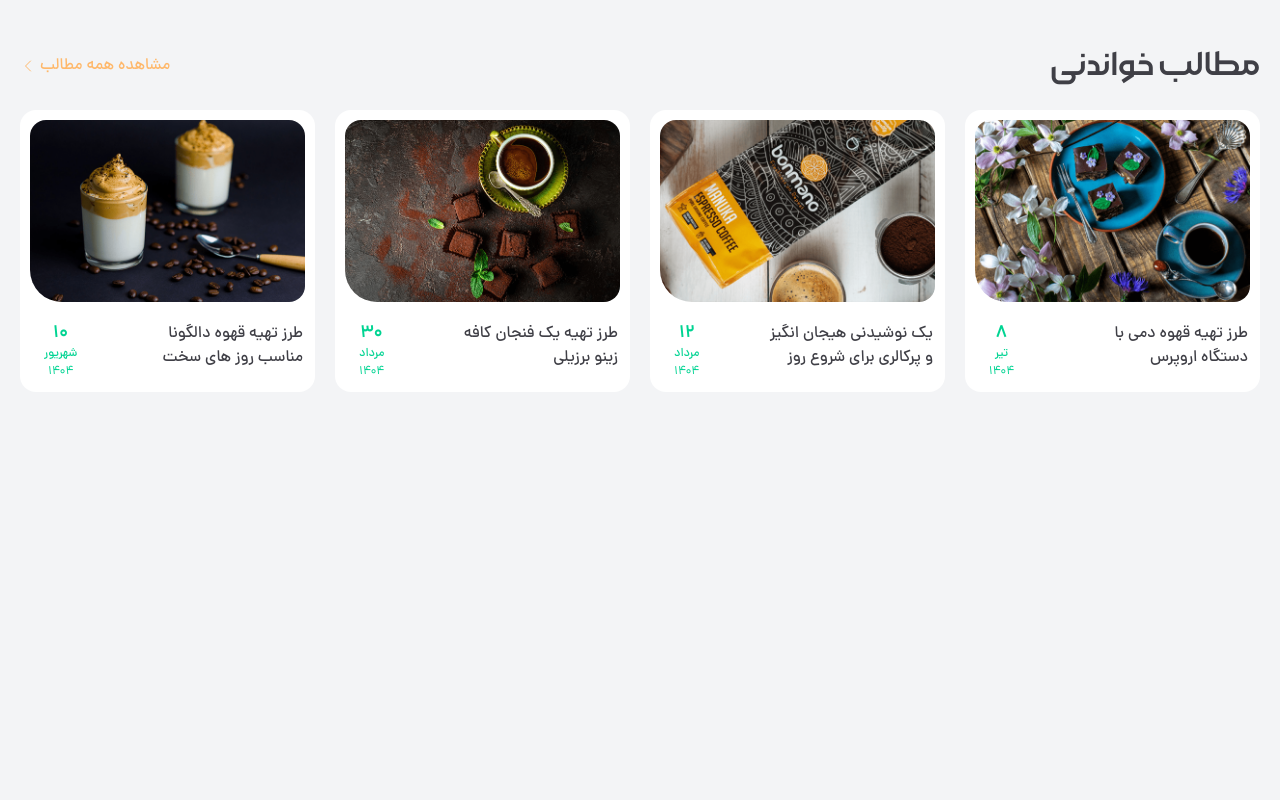
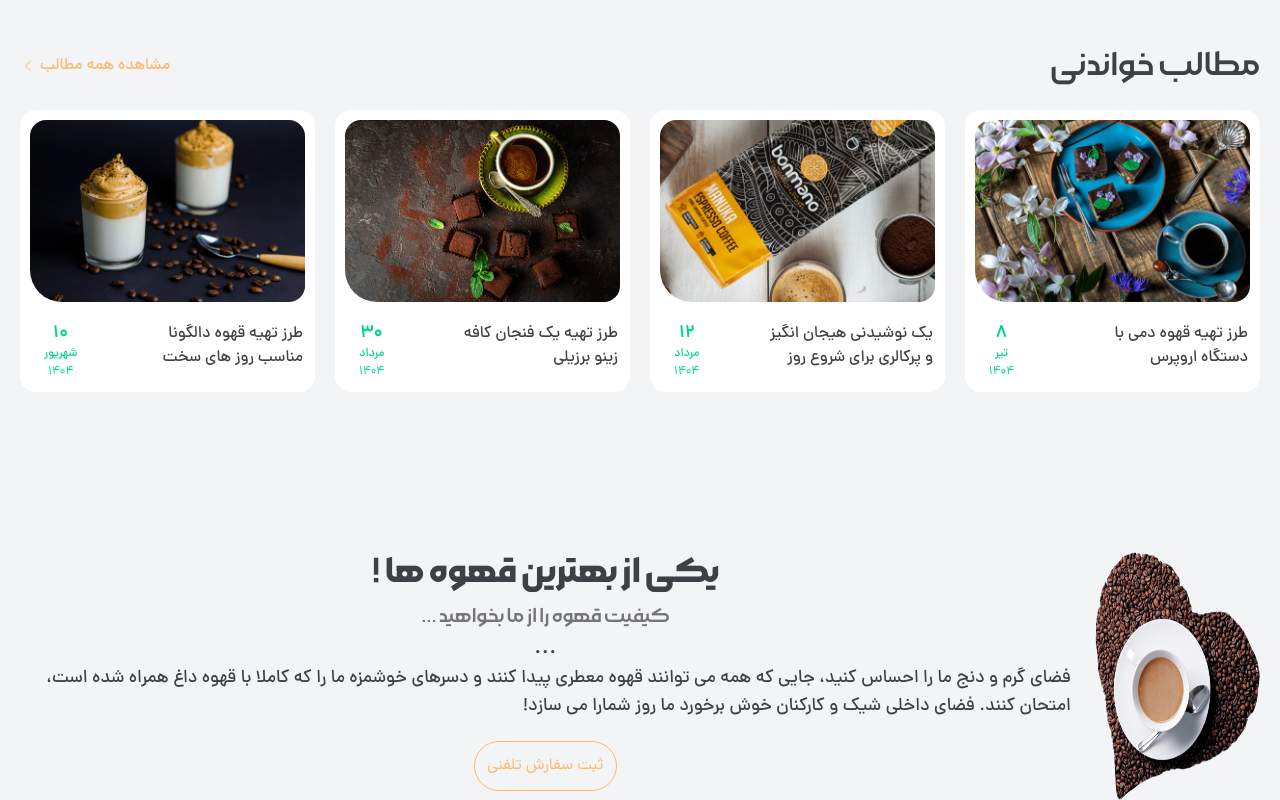
Before and after one commit to techsaDevs/coffeShop, a Next.js app: page / in a window 1280 px wide. Shown: the part 3618-4418 px from the top of the page. Before the commit the page ends 4170 px from the top, so only its background shows below. Built offline with nearby package versions, Linux system fonts and the light colour scheme; data requests are answered from the project's data file.

Commit message:
add contact section

```diff
--- a/src/Components/Home/Blog/BlogBox.tsx
+++ b/src/Components/Home/Blog/BlogBox.tsx
@@ -16,8 +16,8 @@ const BlogBox = ({title, image, link, date: {day, month, year}} : IBlog) => {
             <img src={image} alt={title} className='rounded-2xl rounded-bl-4xl ' />
             <LogoTypeSVG className="invisible group-hover:visible absolute inset-0 transition-all  m-auto text-brown-900 z-20" fill='#75340d' />
         </div>
-        <div className="flexBetween pr-3 pb-3 pl-6">
-            <h3 className="font-dana-medium max-w-42">{title}</h3>
+        <div className="flexBetween pr-3 pb-3 pl-6 gap-2">
+            <h3 className="font-dana-medium max-w-42 line-clamp-2">{title}</h3>
             <div className="flex flex-col items-center text-emerald-400 mt-3">
                 <h4 className="text-lg font-dana-dbold leading-5">{day}</h4>
                 <span className="text-xs leading-5 font-dana-medium">{month}</span>
--- /dev/null
+++ b/src/Components/Home/Contact.tsx
@@ -0,0 +1,25 @@
+import React from 'react'
+import Container from '../Container'
+
+const Contact = () => {
+  return (
+    <div id='contact'>
+        <Container>
+          <div className="flex flex-col items-center md:items-start md:flex-row gap-6">
+          <div className="">
+            <img src="/contact.png" alt="Contact" className='size-62' />
+          </div>
+          <div className="flex flex-col items-center">
+            <h3 className="font-morabba-bold text-4xl mb-2">یکی از بهترین قهوه ها !</h3>
+            <span className="font-morabba-medium mb-3 md:mb-0 text-[22px] opacity-70">کیفیت قهوه را از ما بخواهید  ...</span>
+            <span className="text-2xl hidden md:block">...</span>
+            <p className="font-dana-medium text-lg mb-5">فضای گرم و دنج ما را احساس کنید، جایی که همه می توانند قهوه معطری پیدا کنند و دسرهای خوشمزه ما را که کاملا با قهوه داغ همراه شده است، امتحان کنند. فضای داخلی شیک و کارکنان خوش برخورد ما روز شمارا می سازد!</p>
+            <button className="p-3 border border-orange-300 rounded-full text-orange-300 cursor-pointer">ثبت سفارش تلفنی</button>
+          </div>
+          </div>
+        </Container>
+    </div>
+  )
+}
+
+export default Contact;
--- /dev/null
+++ b/src/Components/Home/Services.tsx
@@ -0,0 +1,11 @@
+import React, { ReactNode } from 'react'
+
+const Services = () => {
+  return (
+    <div id='why-us'>
+
+    </div>
+  )
+}
+
+export default Services;
--- a/src/app/page.tsx
+++ b/src/app/page.tsx
@@ -5,6 +5,7 @@ import Categorys from "@/Components/Home/Categorys";
 import BestSelling from "@/Components/Home/BestSelling";
 import CoffeClub from "@/Components/Home/CoffeClub";
 import Blog from "@/Components/Home/Blog";
+import Contact from "@/Components/Home/Contact";
 
 export default function Home() {
   return (
@@ -16,6 +17,7 @@ export default function Home() {
         <BestSelling />
         <CoffeClub />
         <Blog />
+        <Contact />
     </main>
   );
 }
```
